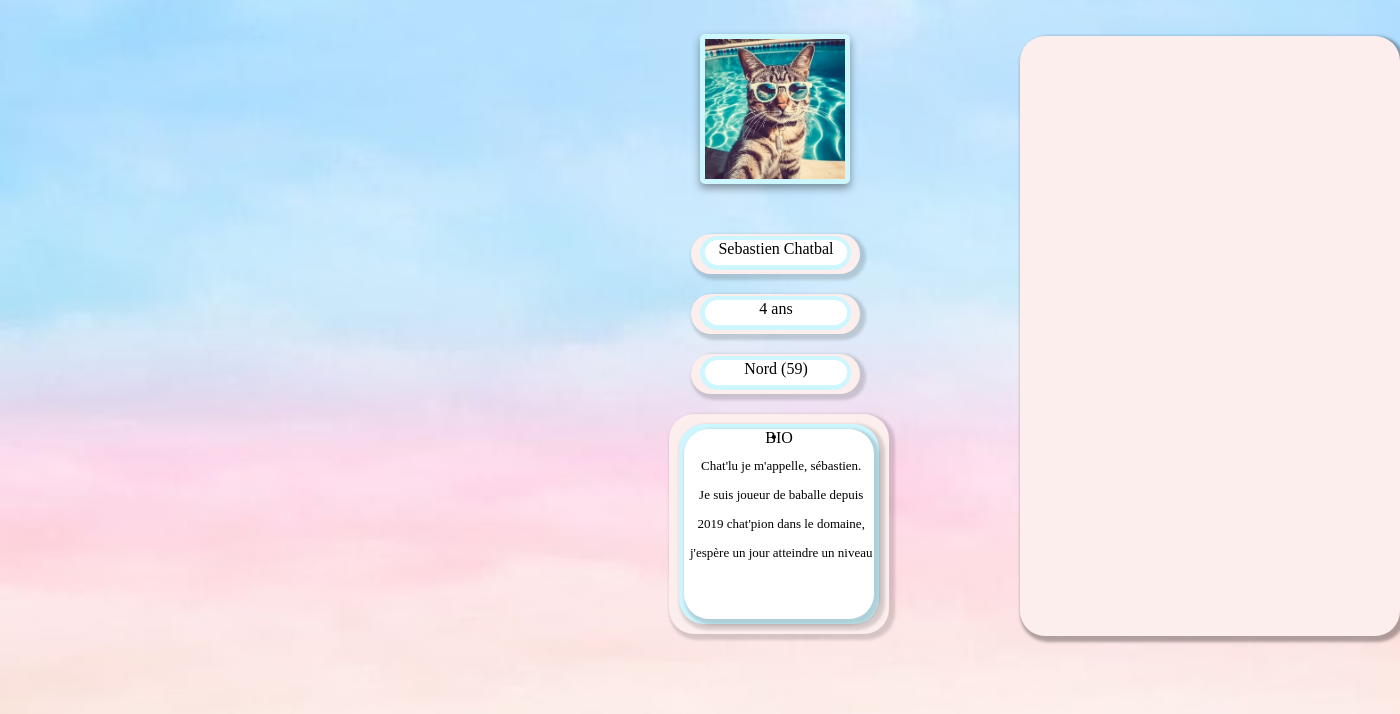
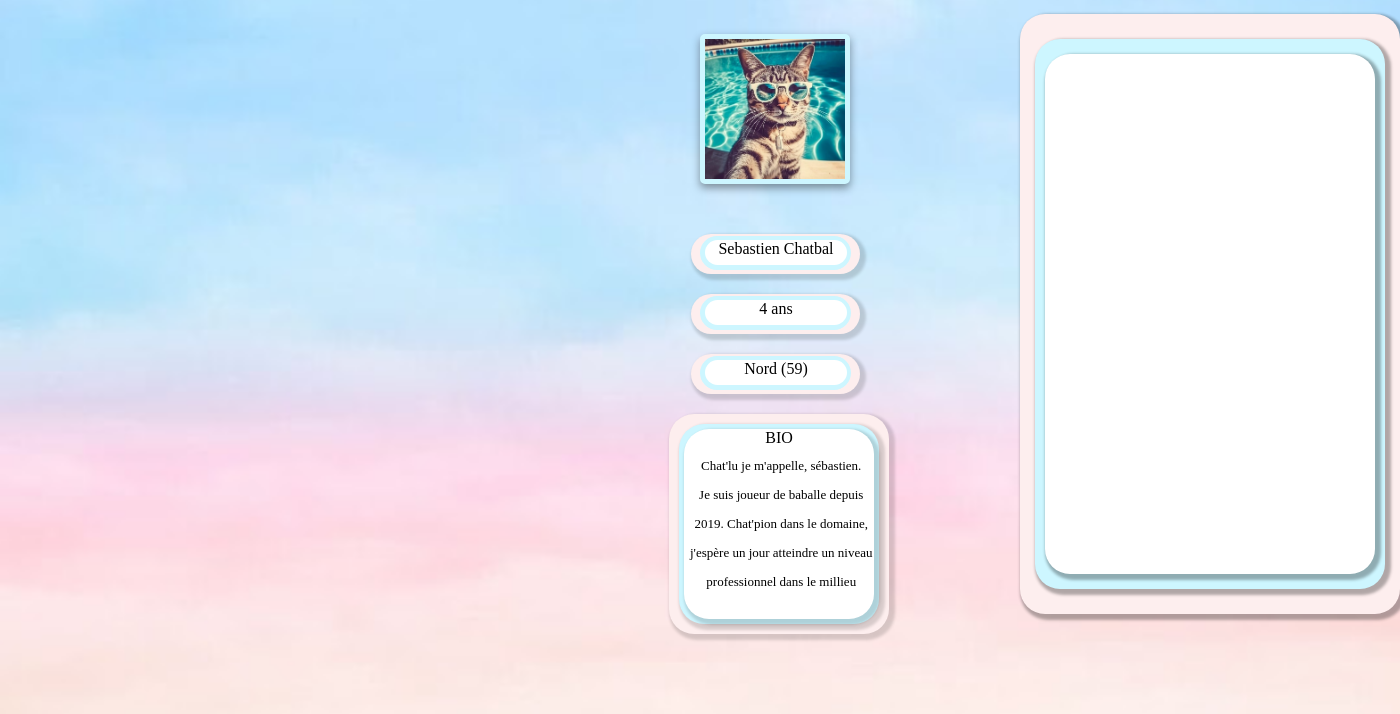
Before and after one commit to Mavrokai/myCatroulette, a PHP site: page /profil.html in a window 1400 px wide. Shown: the part 86-800 px from the top of the page. Run offline with PHP 8.4, Linux system fonts and the light colour scheme.

Commit message:
patchnote4

```diff
--- a/profil.css
+++ b/profil.css
@@ -16,16 +16,38 @@ header{
     text-align: center;
     margin: 0;
     background-image: url(./Images/MicrosoftTeams-image\ \(2\).png);
-    background-size: cover;
+    background-size: cover;}
 
-  }
-    label{
+    .sect1{
 position: absolute;
 width: 380px;
 height: 600px;
 left: 1020px;
-top: 100x;
+top: 100px;
 background: #FDEEEE;
+box-shadow: 3px 3px 3px 3px rgba(0, 0, 0, 0.3);
+border-radius: 25px;
+    }
+    .sect2{
+position: absolute;
+width: 350px;
+height: 550px;
+left: 1035px;
+top: 125px;
+
+background: #CDF6FF;
+box-shadow: 3px 3px 3px 3px rgba(0, 0, 0, 0.3);
+border-radius: 25px;
+    }
+
+    .sect3{
+      position: absolute;
+width: 330px;
+height: 520px;
+left: 1045px;
+top: 140px;
+
+background: #ffffff;
 box-shadow: 3px 3px 3px 3px rgba(0, 0, 0, 0.3);
 border-radius: 25px;
     }
--- a/profil.html
+++ b/profil.html
@@ -16,7 +16,12 @@
     </header>
     <div class="frame">
         <br><br>
-        <label></label>
+        <label>
+            <div class="sect1"></div>
+            <div class="sect2"></div>
+            <div class="sect3"></div>
+
+        </label>
         <br>
         <p><img src="./Images/cat-take-selfie-photo-swimming-pool-generative-ai_739548-10242.jpg" class="profil"></p>
         <br><br><br><br><br><br><br>
@@ -39,14 +44,18 @@
             <div class="bio"></div>
             <div class="bio2"></div>
             <div class="bio3">BIO</div>
-            <li class="biographie">
+            <div class="biographie"><br>
             <p>Chat'lu je m'appelle, sébastien.</p>
             <p>Je suis joueur de baballe depuis</p>
-             <p>2019 chat'pion dans le domaine,</p>
+             <p>2019. Chat'pion dans le domaine,</p>
              <p>j'espère un jour atteindre un niveau
             </p>
-        </li>
+            <p>professionnel dans le millieu</p>
+        </div>
         </section4>
+        <section5>
+
+        </section5>
     </div>
 </body>
 </html>
```
